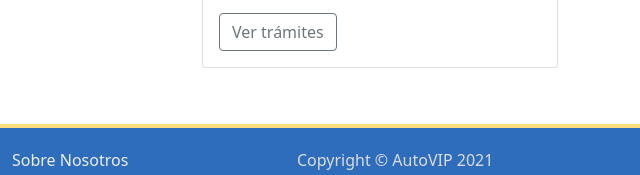
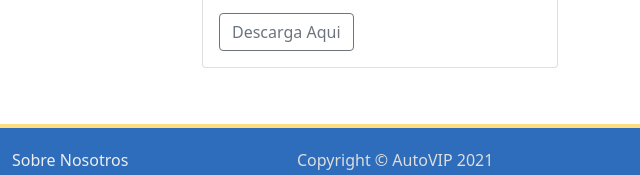
Before and after one commit to ignacioriela/MJS_MATURANA, a plain HTML site: page index.html in a window 1280 px wide. Shown: the part 2612-2787 px from the top of the page, 640-1280 px from the left. Drawn offline with nearby package versions, Linux system fonts and the light colour scheme.

Commit message:
descarga

```diff
--- a/index.html
+++ b/index.html
@@ -169,7 +169,7 @@
 
                   <iframe src="https://drive.google.com/file/d/1loiILy7KdnvWlBEapeTA-zHzrZ_aFDNo/view?usp=sharing" frameborder="0"></iframe>
                 </p>
-                <a href="https://drive.google.com/drive/folders/1DFLxFpsM3gu3M9LbQWQmRoUVyCmS17VB?usp=sharing" class="btn btn-outline-secondary">Ver trámites</a>
+                <a href="https://drive.google.com/drive/folders/1DFLxFpsM3gu3M9LbQWQmRoUVyCmS17VB?usp=sharing" class="btn btn-outline-secondary">Descarga Aqui</a>
               </div>
             </div>
           </div>
```
